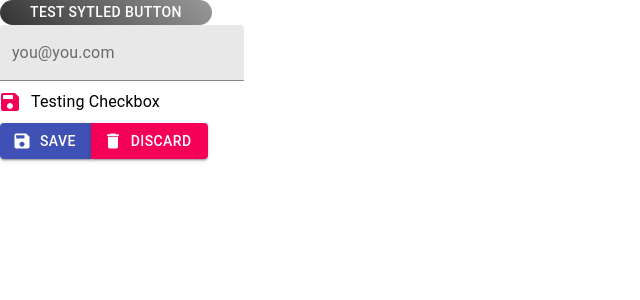
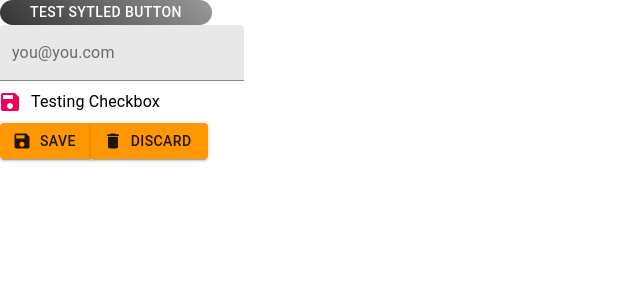
Before and after one commit to andyf016/material-ui-react-tutorial, a React (Create React App) app: page / in a window 1280 px wide. Shown: the top 300 px of the page, without its empty margins (0-640 px from the left). Built offline with nearby package versions, Linux system fonts and the light colour scheme.

Commit message:
work on typography

```diff
--- a/src/App.js
+++ b/src/App.js
@@ -6,7 +6,16 @@
 import Checkbox from "@material-ui/core/Checkbox";
 import FormControlLabel from "@material-ui/core/FormControlLabel";
 import TextField from "@material-ui/core/TextField"
-import { makeStyles } from "@material-ui/core/styles"
+import { makeStyles, ThemeProvider, createMuiTheme} from "@material-ui/core/styles"
+import { orange } from '@material-ui/core/colors'
+
+const theme = createMuiTheme({
+  palette:{
+    primary: {
+      main: orange[500],
+    }
+  }
+})
 
 const useStyles = makeStyles({
   root :{
@@ -47,6 +56,7 @@
 
 function App() {
   return (
+    <ThemeProvider theme={theme}>
     <div className='App'>
       <ButtonStyled /> <br/>
       <TextField
@@ -64,12 +74,13 @@
         <Button
           startIcon={<DeleteIcon />}
           variant='contained'
-          color='secondary'
+          color='primary'
         >
           Discard
         </Button>
       </ButtonGroup>
     </div>
+  </ThemeProvider>
   );
 }
 
```
